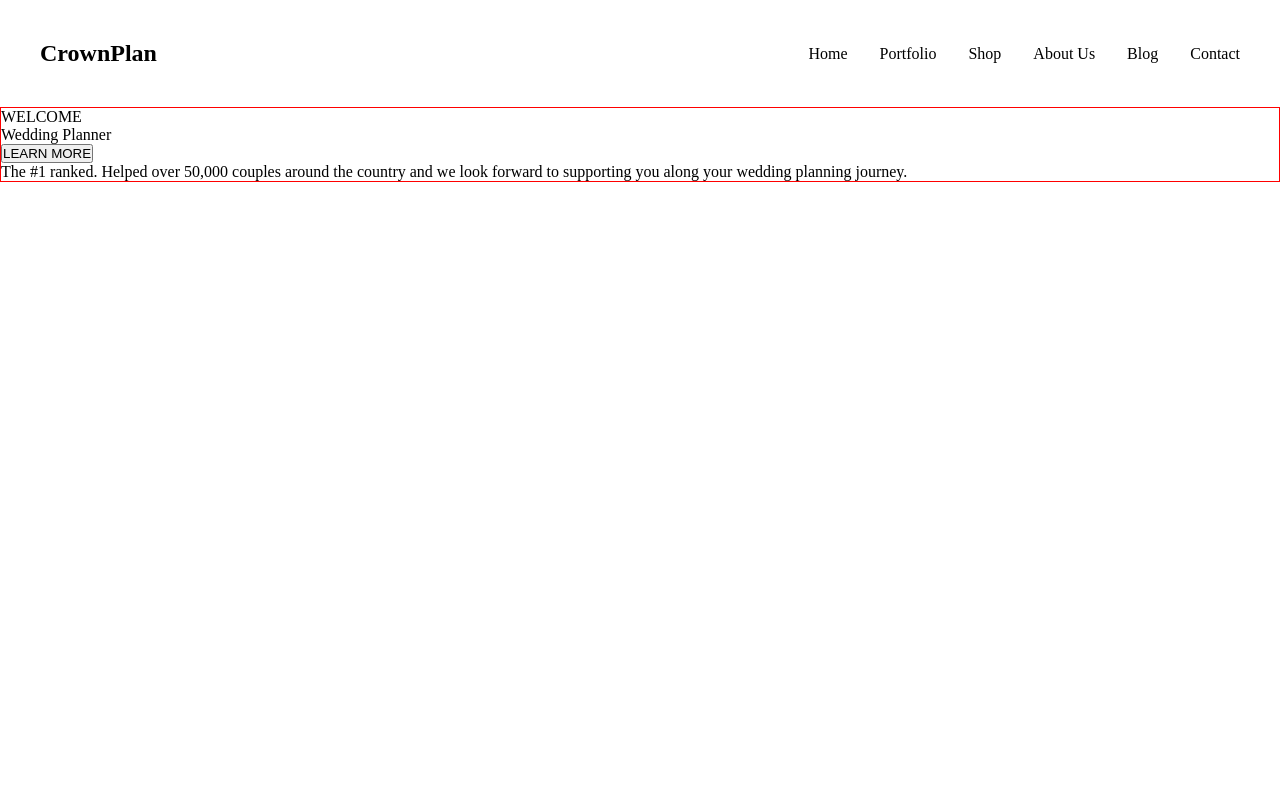
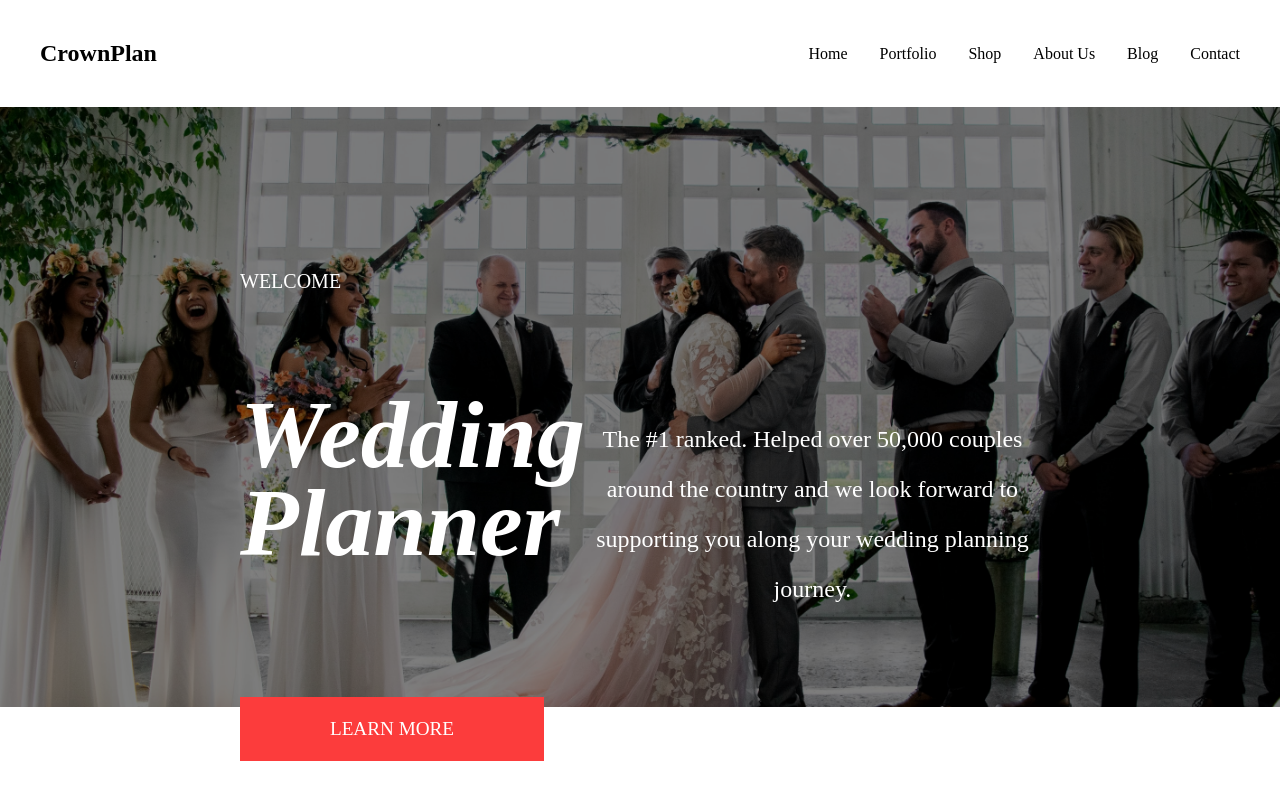
Before and after one commit to granth16/Wedding-planner, a React (Vite) app: page / in a window 1280 px wide. Shown: the top 800 px of the page. Built offline with nearby package versions, Linux system fonts and the light colour scheme.

Commit message:
style: updated left_hero_section styles

```diff
--- a/src/styles/Welcome.css
+++ b/src/styles/Welcome.css
@@ -1,3 +1,75 @@
+/* USING CSS TO DISPLAY THE MAIN-HERO BG */
 .welcome {
-  border: 1px solid red;
+  width: 100%;
+  background-image: url("/images/herobg.png");
+  width: 100vw;
+  height: 75vh;
+  background-repeat: no-repeat;
+  background-size: cover;
+  z-index: -1;
 }
+
+.welcome_inner {
+  color: white;
+  display: flex;
+  justify-content: center;
+  align-items: center;
+  font-size: 5rem;
+  padding: 10rem 15rem;
+}
+
+/* WELCOME SECTION */
+
+/* WELCOME SECTION LEFT*/
+.welcome_left {
+  z-index: 1;
+  height: 100%;
+  width: 100%;
+}
+
+.welcome_left_top {
+  font-family: Mulish;
+  font-size: 20px;
+  font-weight: 400;
+  line-height: 28px;
+  letter-spacing: 0em;
+}
+.welcome_left_bottom {
+  font-family: Cormorant Infant;
+  font-size: 6rem;
+  font-style: italic;
+  font-weight: 600;
+  margin: 6rem 0;
+  line-height: 5.5rem;
+  max-width: 30rem;
+  letter-spacing: 0em;
+  text-align: left;
+}
+
+.btn_more {
+  font-family: Quicksand;
+  font-size: 1.2rem;
+  font-weight: 500;
+  line-height: 23px;
+  letter-spacing: 0em;
+  text-align: center;
+  width: 19rem;
+  height: 4rem;
+  cursor: pointer;
+  background: #fc3c3c;
+  color: white;
+  border: none;
+}
+
+/* WELCOME SECTION RIGHT*/
+.welcome_right {
+}
+
+.welcome_right_quote P {
+  font-family: Mulish;
+  font-size: 24px;
+  font-weight: 300;
+  line-height: 50px;
+  letter-spacing: 0em;
+  text-align: center;
+}
```
